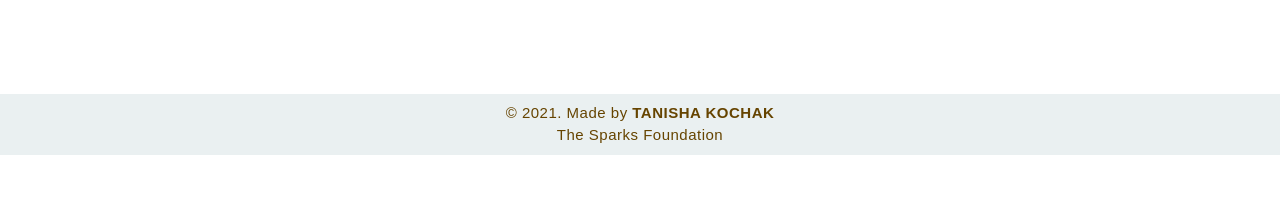
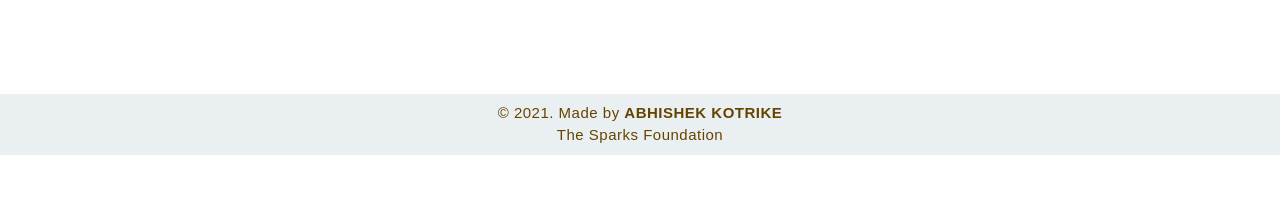
Before and after one commit to abhishekkotrike/Basic-Banking-System, a PHP site: page / in a window 1280 px wide. Shown: the part 584-800 px from the top of the page. Run offline with PHP 8.4, Linux system fonts and the light colour scheme.

Commit message:
Update index.php

```diff
--- a/Basic-Banking-System-main/index.php
+++ b/Basic-Banking-System-main/index.php
@@ -52,7 +52,7 @@
             </div><br><br>
       </div>
       <footer class="text-center mt-5 py-2">
-        <p>&copy 2021. Made by <b>TANISHA KOCHAK</b> <br> The Sparks Foundation</p>
+        <p>&copy 2021. Made by <b>ABHISHEK KOTRIKE</b> <br> The Sparks Foundation</p>
       </footer>
       <script src="https://code.jquery.com/jquery-3.5.1.slim.min.js" integrity="sha384-DfXdz2htPH0lsSSs5nCTpuj/zy4C+OGpamoFVy38MVBnE+IbbVYUew+OrCXaRkfj" crossorigin="anonymous"></script>
 <script src="https://cdn.jsdelivr.net/npm/bootstrap@4.5.3/dist/js/bootstrap.bundle.min.js" integrity="sha384-ho+j7jyWK8fNQe+A12Hb8AhRq26LrZ/JpcUGGOn+Y7RsweNrtN/tE3MoK7ZeZDyx" crossorigin="anonymous"></script>
```
